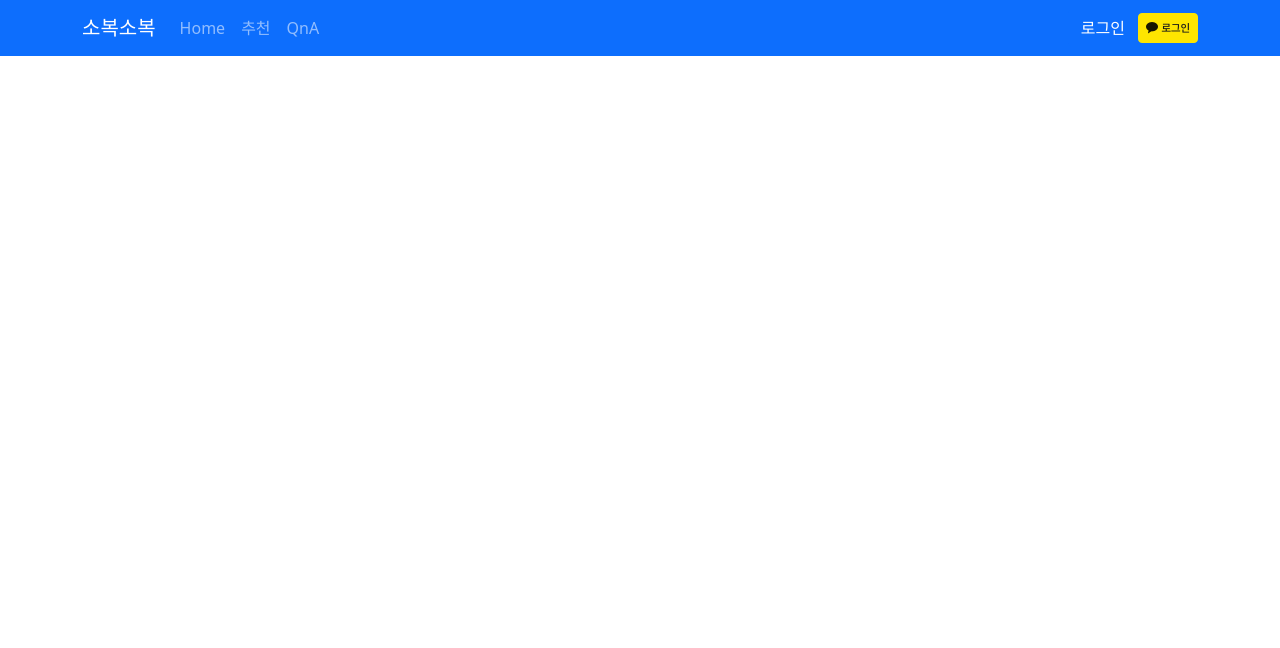
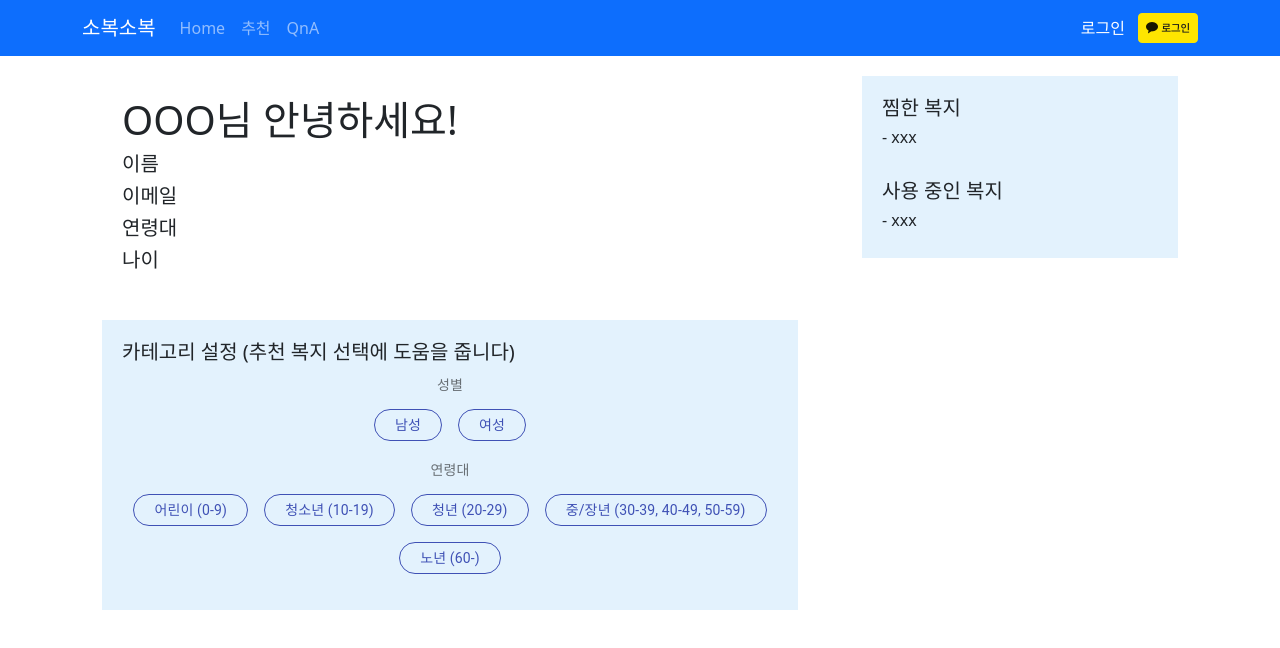
Before and after one commit to seongbiny/soboksobok, a React (Create React App) app in the folder frontend/: page /profile in a window 1280 px wide. Shown: the top 648 px of the page. Built offline with nearby package versions, Linux system fonts and the light colour scheme.

Commit message:
[S06P22C205-105] feat: 프로필 UI 추가

```diff
--- a/frontend/package.json
+++ b/frontend/package.json
@@ -5,11 +5,13 @@
   "dependencies": {
     "@ckeditor/ckeditor5-build-classic": "^33.0.0",
     "@ckeditor/ckeditor5-react": "^4.0.0",
+    "@material-ui/core": "^4.12.3",
     "@testing-library/jest-dom": "^5.16.2",
     "@testing-library/react": "^12.1.3",
     "@testing-library/user-event": "^13.5.0",
     "axios": "^0.26.1",
     "bootstrap": "^5.1.3",
+    "prop-types": "^15.8.1",
     "qs": "^6.10.3",
     "react": "^17.0.2",
     "react-bootstrap": "^2.2.0",
--- a/frontend/src/App.js
+++ b/frontend/src/App.js
@@ -8,6 +8,7 @@ import Qna from './pages/Qna.jsx';
 import QnaCreate from './pages/QnaCreate.jsx';
 import Search from './pages/Search';
 import CustomFilter from './pages/CustomFilter';
+import Profile from './pages/Profile';
 
 function App() {
   return (
@@ -34,6 +35,9 @@ function App() {
       <Routes>
         <Route path="/filter" element={<CustomFilter />} />
       </Routes>
+      <Routes>
+        <Route path="/profile" element={<Profile />}></Route>
+      </Routes>
     </div>
   );
 }
--- a/frontend/src/pages/Profile.jsx
+++ b/frontend/src/pages/Profile.jsx
@@ -1,9 +1,21 @@
 import React from 'react';
+import { Container, Row, Col } from 'react-bootstrap';
 import FilterChips from '../components/FilterChips';
 
 import styled from 'styled-components';
 
 const 소개 = styled.div`
+  margin: 20px;
+  padding: 20px;
+`;
+
+const 필터 = styled.div`
+  margin: 20px;
+  padding: 20px;
+  background-color: #e3f2fd;
+`;
+
+const 리스트 = styled.div`
   margin: 20px;
   padding: 20px;
   background-color: #e3f2fd;
@@ -12,9 +24,44 @@ const 소개 = styled.div`
 function Profile() {
   return (
     <div>
-      <소개>
-        <FilterChips></FilterChips>
-      </소개>
+      <Container>
+        <Row>
+          <Col xs={12} md={8}>
+            <소개>
+              <h1> OOO님 안녕하세요!</h1>
+              <h5>
+                이름 <br />
+              </h5>
+              <h5>
+                이메일 <br />
+              </h5>
+              <h5>
+                연령대 <br />
+              </h5>
+              <h5>
+                나이 <br />
+              </h5>
+            </소개>
+            <필터>
+              <h5>카테고리 설정 (추천 복지 선택에 도움을 줍니다)</h5>
+              <FilterChips></FilterChips>
+            </필터>
+          </Col>
+          <Col xs={6} md={4}>
+            <리스트>
+              <h5>
+                찜한 복지 <br />
+              </h5>
+              <h6>- xxx</h6>
+              <br />
+              <h5>
+                사용 중인 복지 <br />
+              </h5>
+              <h6>- xxx</h6>
+            </리스트>
+          </Col>
+        </Row>
+      </Container>
     </div>
   );
 }
```
Also changed, not shown: 2 other files (tests, documents, lock files or other folders).
